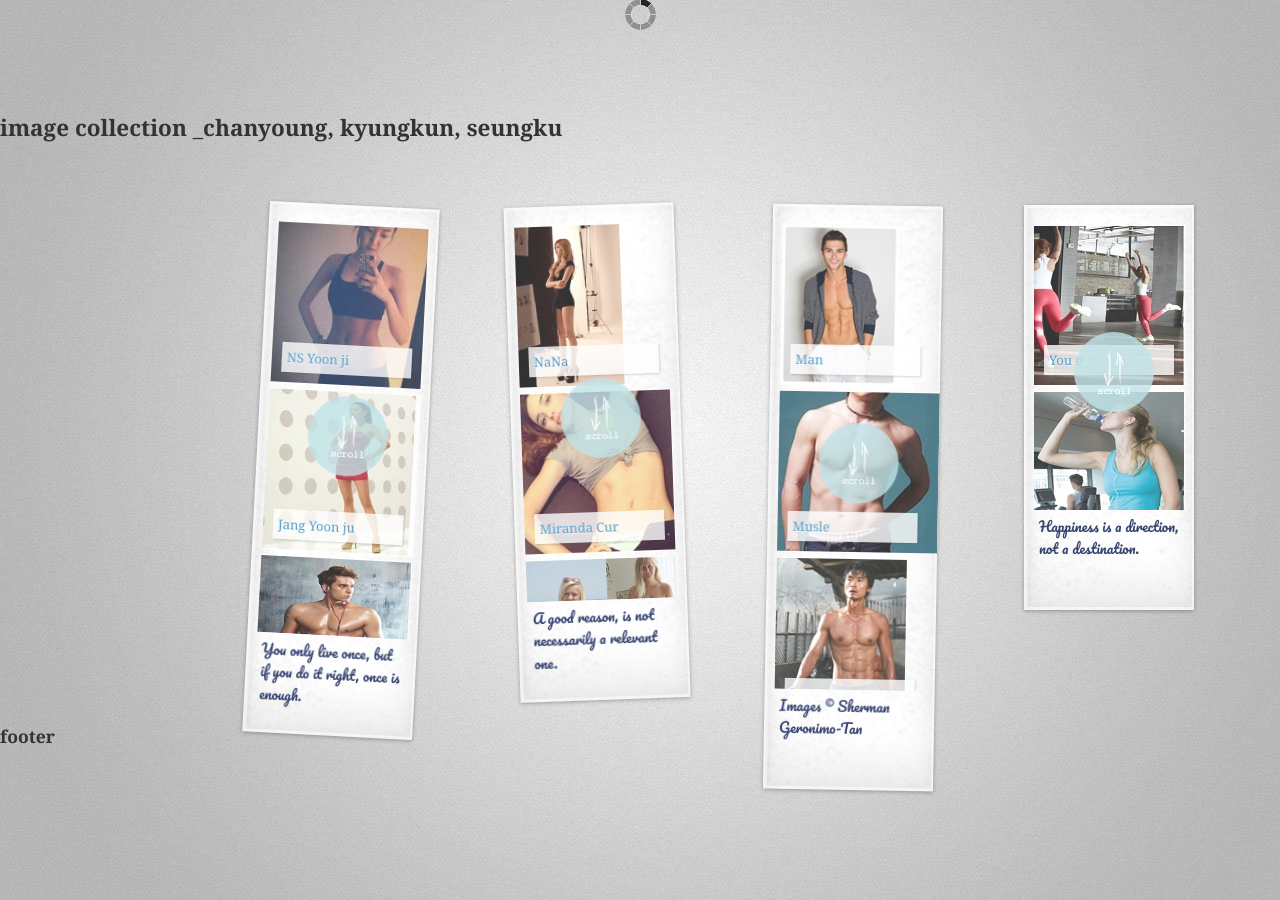
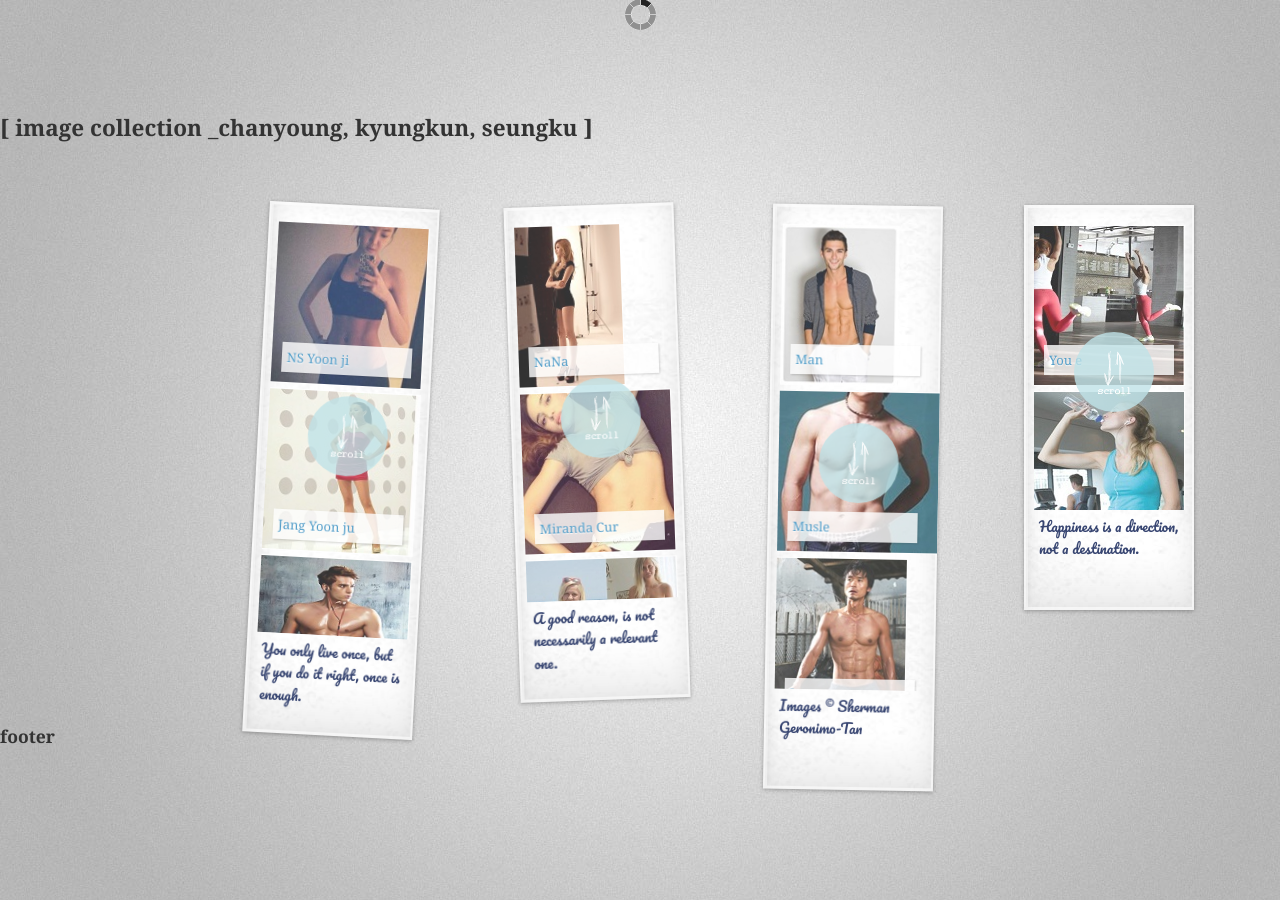
Before and after one commit to cy-p/cy-p.github.com, a Jekyll site: the page index.html, which Jekyll copies as it is, in a window 1280 px wide. Built offline with Jekyll 4.4.1, drawn with Linux system fonts in a browser that asks for light colours; nearby versions of some CDN libraries; some web fonts are replaced; part of the change alters nothing that is shown.

```diff
--- a/index.html
+++ b/index.html
@@ -42,7 +42,7 @@
            <frame scrolling="auto" noresize>
             <div class="vc-loader"></div>
        </div><!-- //vc-container -->
-   <h2>image collection _chanyoung, kyungkun, seungku</h2>
+   <h2 aligen=center> [ image collection _chanyoung, kyungkun, seungku ]</h2>
      </div> <!-- 헤더 -->
 
      <div id="content">
```
